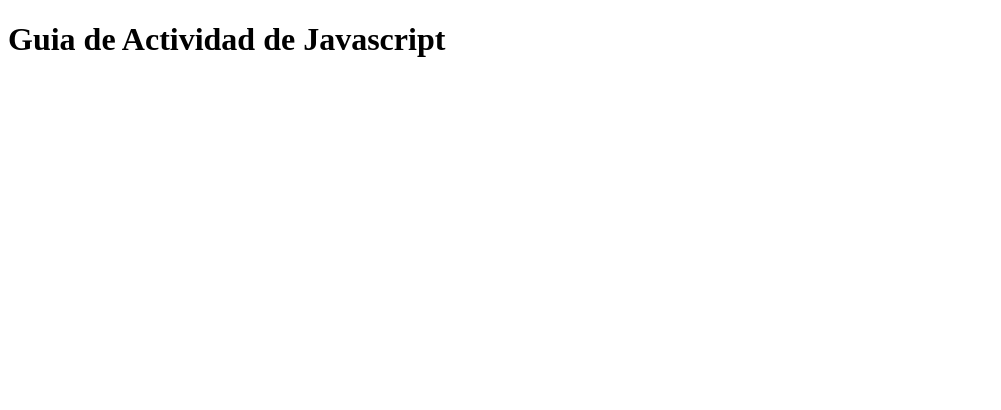
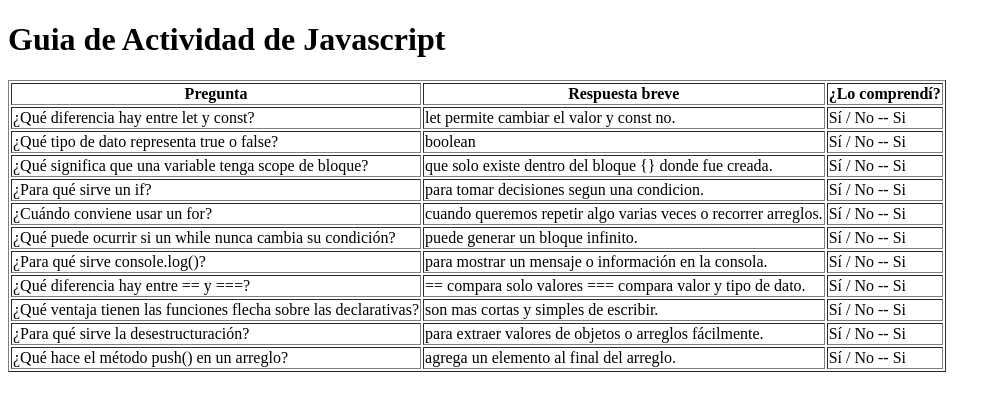
Before and after one commit to sofi614/Practica-Javascript, a plain HTML site: page index.html in a window 1280 px wide. Shown: the whole page, without its empty margins (0-1001 px from the left). Drawn offline with Linux system fonts and the light colour scheme.

Commit message:
se creo tabla de cuestionario con sus respuestas

```diff
--- a/index.html
+++ b/index.html
@@ -1,12 +1,11 @@
-<!DOCTYPE html>
+<!doctype html>
 <html lang="en">
-<head>
-    <meta charset="UTF-8">
-    <meta name="viewport" content="width=device-width, initial-scale=1.0">
+  <head>
+    <meta charset="UTF-8" />
+    <meta name="viewport" content="width=device-width, initial-scale=1.0" />
     <title>Document</title>
-</head>
-<body>
-
+  </head>
+  <body>
     <h1>Guia de Actividad de Javascript</h1>
 
     <script src="ejercicio1.js"></script>
@@ -19,5 +18,71 @@
     <script src="ejercicio8.js"></script>
     <script src="ejercicio9.js"></script>
 
-</body>
+    <table border="1">
+      <thead>
+        <tr>
+          <th>Pregunta</th>
+          <th>Respuesta breve</th>
+          <th>¿Lo comprendí?</th>
+        </tr>
+      </thead>
+      <tr>
+        <td>¿Qué diferencia hay entre let y const?</td>
+        <td>let permite cambiar el valor y const no.</td>
+        <td>Sí / No -- Si</td>
+      </tr>
+      <tr>
+        <td>¿Qué tipo de dato representa true o false?</td>
+        <td>boolean</td>
+        <td>Sí / No -- Si</td>
+      </tr>
+      <tr>
+        <td>¿Qué significa que una variable tenga scope de bloque?</td>
+        <td>que solo existe dentro del bloque {} donde fue creada.</td>
+        <td>Sí / No -- Si</td>
+      </tr>
+      <tr>
+        <td>¿Para qué sirve un if?</td>
+        <td>para tomar decisiones segun una condicion.</td>
+        <td>Sí / No -- Si</td>
+      </tr>
+      <tr>
+        <td>¿Cuándo conviene usar un for?</td>
+        <td>cuando queremos repetir algo varias veces o recorrer arreglos.</td>
+        <td>Sí / No -- Si</td>
+      </tr>
+      <tr>
+        <td>¿Qué puede ocurrir si un while nunca cambia su condición?</td>
+        <td>puede generar un bloque infinito.</td>
+        <td>Sí / No -- Si</td>
+      </tr>
+      <tr>
+        <td>¿Para qué sirve console.log()?</td>
+        <td>para mostrar un mensaje o información en la consola.</td>
+        <td>Sí / No -- Si</td>
+      </tr>
+      <tr>
+        <td>¿Qué diferencia hay entre == y ===?</td>
+        <td>== compara solo valores === compara valor y tipo de dato.</td>
+        <td>Sí / No -- Si</td>
+      </tr>
+      <tr>
+        <td>
+          ¿Qué ventaja tienen las funciones flecha sobre las declarativas?
+        </td>
+        <td>son mas cortas y simples de escribir.</td>
+        <td>Sí / No -- Si</td>
+      </tr>
+      <tr>
+        <td>¿Para qué sirve la desestructuración?</td>
+        <td>para extraer valores de objetos o arreglos fácilmente.</td>
+        <td>Sí / No -- Si</td>
+      </tr>
+      <tr>
+        <td>¿Qué hace el método push() en un arreglo?</td>
+        <td>agrega un elemento al final del arreglo.</td>
+        <td>Sí / No -- Si</td>
+      </tr>
+    </table>
+  </body>
 </html>
```
